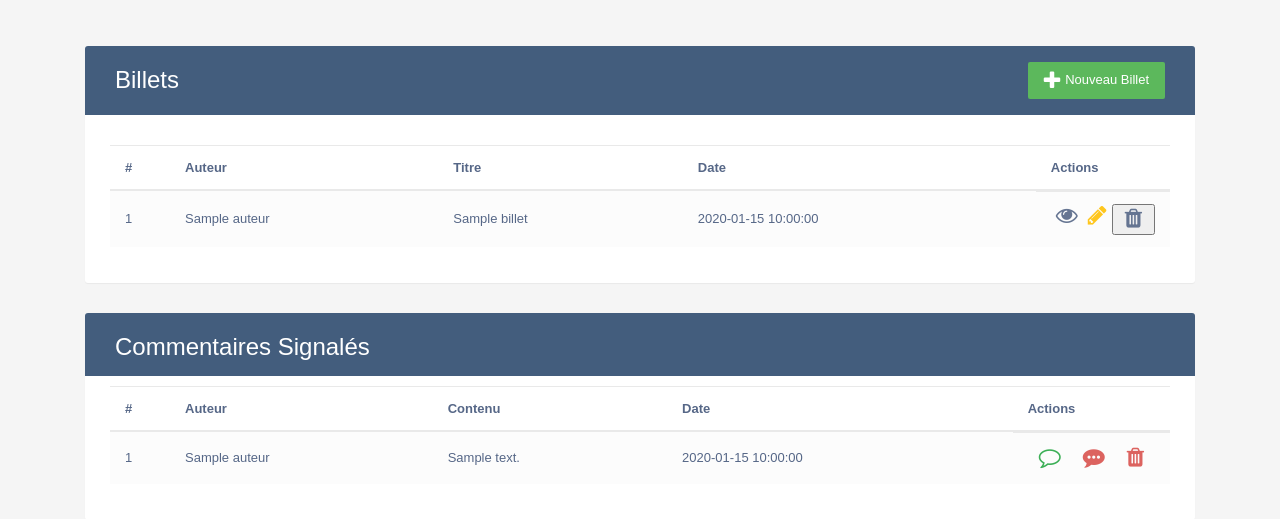
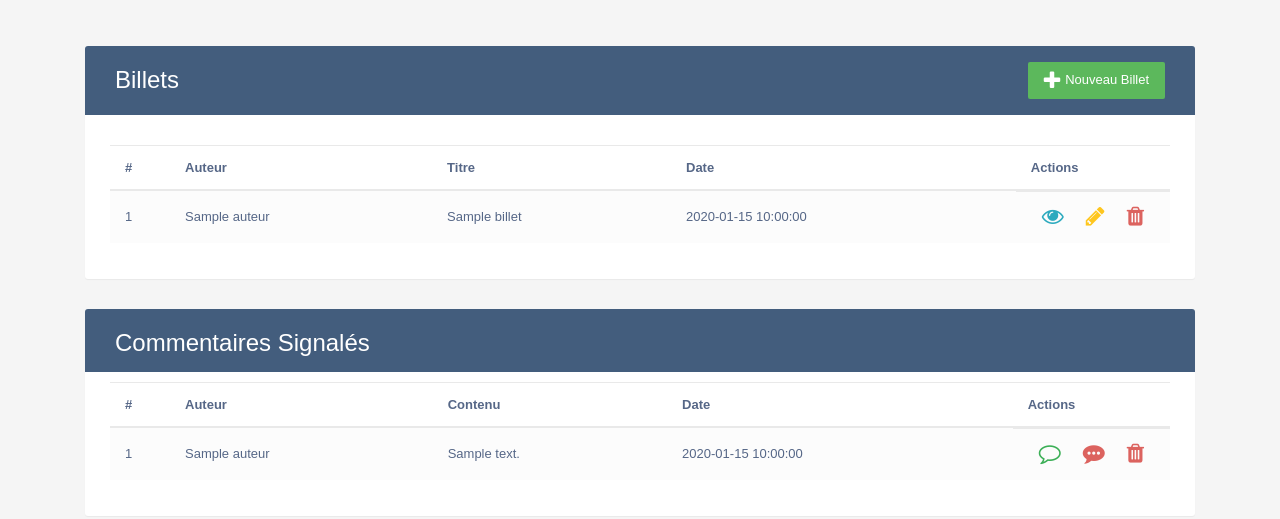
Before and after one commit to LudFav/P4Blog, a PHP site: template views/viewAdmin.php in a window 1280 px wide. Shown: the part 364-883 px from the top of the page. Run offline with PHP 8.4, Linux system fonts and the light colour scheme; the template is opened without the code that fills it: most values are stand-ins (such as "Sample title", 1, 10 or a date in 2020); some web fonts are replaced.

Commit message:
Update viewAdmin.php

```diff
--- a/views/viewAdmin.php
+++ b/views/viewAdmin.php
@@ -35,9 +35,9 @@
                         <td><?php echo ($billet->titre()); ?></td>
                         <td><?php echo ($billet->date()); ?></td>
                         <td class="actionTd">
-                          <a href="post&id=<?= $billet->id()?>" class="visualize"><i class="fa fa-eye"></i></a>
-                          <a href="update&id=<?= $billet->id()?>" class="edit" ><i class="fa fa-pencil" aria-hidden="true"></i></a>
-                          <form action="deletebillet&id=<?= $billet->id()?>" id="formDelete<?= $billet->id()?>" onSubmit="return confirm('Etes vous sur de vouloir supprimer ce billet?')" class="deleteForm"><button name="deleteBilletbtn" type="submit" id="deleteButton<?= $billet->id()?>" class="deletebtn"><i class="fa fa-trash" aria-hidden="true"></i></button></form>
+                          <button class="visualBilBtn"><a href="post&id=<?= $billet->id()?>" ><i class="fa fa-eye"></i></a></button>
+                          <button class="editBilBtn" ><a href="update&id=<?= $billet->id()?>"><i class="fa fa-pencil" aria-hidden="true"></i></a></button>
+                          <button class="deleteBilBtn" value="<?= $billet->id()?>" ><i class="fa fa-trash" aria-hidden="true"></i></button>
                         </td>
                       </tr>
                     <?php endforeach; ?>
```
